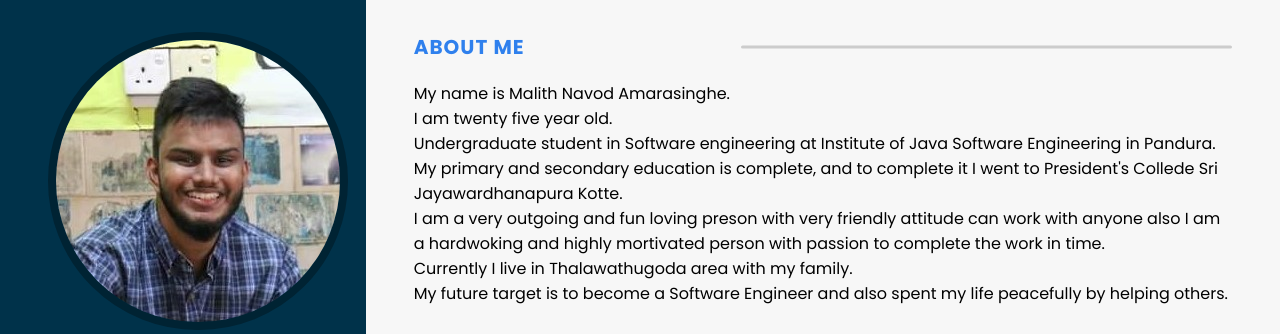
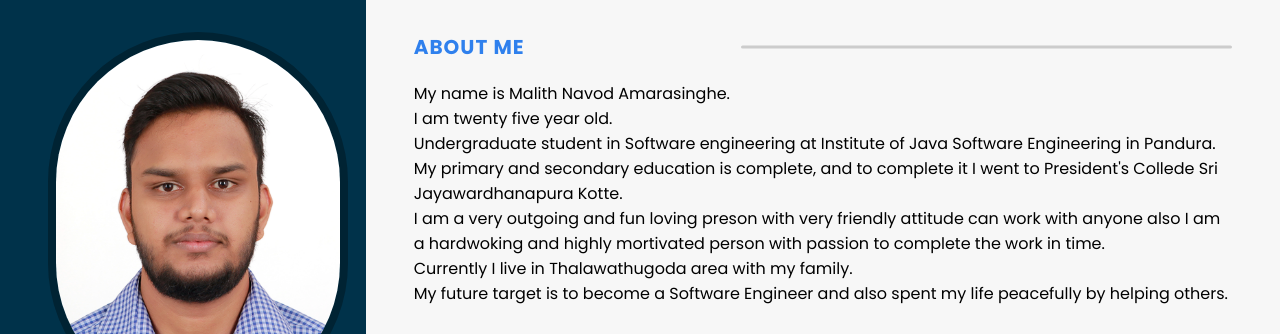
Before and after one commit to MappuBoy/My-CV, a plain HTML site: page index.html in a window 1280 px wide. Shown: the top 334 px of the page. Drawn offline with Linux system fonts and the light colour scheme.

Commit message:
image update

```diff
--- a/index.html
+++ b/index.html
@@ -17,7 +17,7 @@
             <div class="left-content">
                 <div class="profile">
                     <div class="image">
-                        <img src="FB_IMG_1651310038351.jpg" alt="">
+                        <img src="IMG_2172 -.jpg" alt="">
                     </div>
                     <h2 class="name">Navod Amarasinghe</h2>
                 </div>
--- a/styles.css
+++ b/styles.css
@@ -49,6 +49,7 @@ a{
     text-align: center;
 }
 .profile img{
+
     width: 300px;
     border-radius: 150px;
     border: 8px solid #002333;
```
Also changed, not shown: FB_IMG_1651310038351.jpg (deleted), IMG_2172 -.jpg (added).
